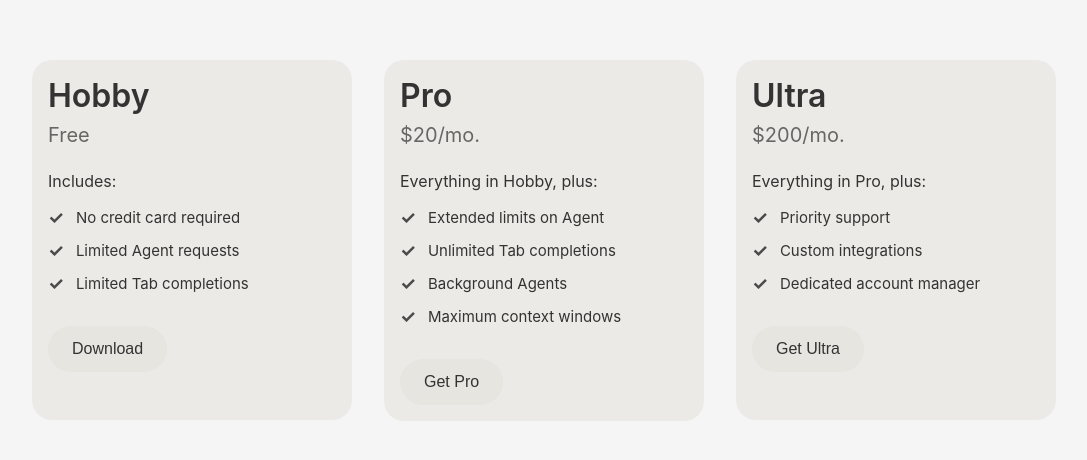
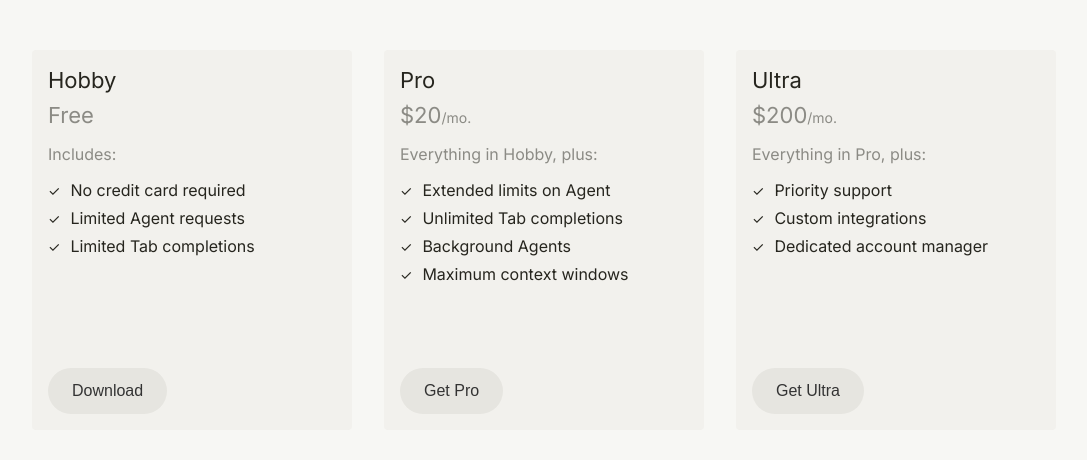
Before and after one commit to otaconn23/ai-bootcamp-first-lesson, a plain HTML site: page index.html in a window 1280 px wide. Shown: the part 160-620 px from the top of the page, without its empty margins (96-1183 px from the left). Drawn offline with Linux system fonts and the light colour scheme.

Commit message:
Styled UI Cards
Updated the style and layout of cards to match Cursor

```diff
--- a/index.html
+++ b/index.html
@@ -4,13 +4,19 @@
     <meta charset="UTF-8">
     <meta name="viewport" content="width=device-width, initial-scale=1.0">
     <title>Pricing Plans</title>
+    <link rel="preconnect" href="https://fonts.googleapis.com">
+    <link rel="preconnect" href="https://fonts.gstatic.com" crossorigin>
+    <link href="https://fonts.googleapis.com/css2?family=Inter:wght@400;500;600;700&display=swap" rel="stylesheet">
     <link rel="stylesheet" href="styles.css">
 </head>
 <body>
     <div class="cards-container">
         <div class="card">
-            <h1 class="card-title">Hobby</h1>
-            <p class="card-price">Free</p>
+            <div class="card-body">
+                <h3 class="card-title">Hobby</h3>
+                <p class="card-price">
+                    <span class="card-price-amount">Free</span>
+                </p>
                 <div class="card-content">
                     <p class="includes-text">Includes:</p>
                     <ul class="features-list">
@@ -28,11 +34,16 @@
                         </li>
                     </ul>
                 </div>
+            </div>
             <button class="download-button">Download</button>
         </div>
         <div class="card">
-            <h1 class="card-title">Pro</h1>
-            <p class="card-price">$20/mo.</p>
+            <div class="card-body">
+                <h3 class="card-title">Pro</h3>
+                <p class="card-price">
+                    <span class="card-price-amount">$20</span>
+                    <span class="card-price-frequency">/mo.</span>
+                </p>
                 <div class="card-content">
                     <p class="includes-text">Everything in Hobby, plus:</p>
                     <ul class="features-list">
@@ -54,11 +65,16 @@
                         </li>
                     </ul>
                 </div>
+            </div>
             <button class="download-button">Get Pro</button>
         </div>
         <div class="card">
-            <h1 class="card-title">Ultra</h1>
-            <p class="card-price">$200/mo.</p>
+            <div class="card-body">
+                <h3 class="card-title">Ultra</h3>
+                <p class="card-price">
+                    <span class="card-price-amount">$200</span>
+                    <span class="card-price-frequency">/mo.</span>
+                </p>
                 <div class="card-content">
                     <p class="includes-text">Everything in Pro, plus:</p>
                     <ul class="features-list">
@@ -76,6 +92,7 @@
                         </li>
                     </ul>
                 </div>
+            </div>
             <button class="download-button">Get Ultra</button>
         </div>
     </div>
--- a/styles.css
+++ b/styles.css
@@ -5,8 +5,8 @@
 }
 
 body {
-    font-family: -apple-system, BlinkMacSystemFont, 'Segoe UI', Roboto, Oxygen, Ubuntu, Cantarell, sans-serif;
-    background-color: #f5f5f5;
+    font-family: 'Inter', -apple-system, BlinkMacSystemFont, 'Segoe UI', sans-serif;
+    background-color: #f7f7f4;
     display: flex;
     justify-content: center;
     align-items: center;
@@ -24,35 +24,55 @@
 }
 
 .card {
-    background-color: #ebeae6;
-    border-radius: 20px;
+    display: flex;
+    flex-direction: column;
+    background-color: #f2f1ed;
+    border-radius: 4px;
     padding: 16px;
     width: 320px;
-    min-height: 360px;
+    min-height: 380px;
     flex-shrink: 0;
 }
 
+.card-body {
+    flex: 1;
+    display: flex;
+    flex-direction: column;
+}
+
 .card-title {
-    font-size: 32px;
-    font-weight: 600;
-    color: #333;
+    font-size: 22px;
+    line-height: 28px;
+    font-weight: 400;
+    color: #26251e;
     margin-bottom: 8px;
 }
 
 .card-price {
-    font-size: 20px;
-    color: #666;
-    margin-bottom: 24px;
+    font-size: 22px;
+    color: rgba(38, 37, 30, 0.5);
+    display: inline-flex;
+    align-items: baseline;
 }
 
+.card-price-amount {
+    font-size: 22px;
+    font-weight: 400;
+    color: rgba(38, 37, 30, 0.5);
+}
+
+.card-price-frequency {
+    font-size: 14px;
+    color: rgba(38, 37, 30, 0.5);
+}
 .card-content {
     margin-bottom: 32px;
 }
 
 .includes-text {
     font-size: 16px;
-    color: #333;
-    margin-bottom: 16px;
+    color: rgba(38, 37, 30, 0.5);
+    margin: 16px 0px;
 }
 
 .features-list {
@@ -63,19 +83,20 @@
 .features-list li {
     display: flex;
     align-items: center;
-    margin-bottom: 12px;
-    font-size: 15px;
-    color: #333;
+    margin-bottom: 8px;
+    font-size: 16px;
+    color: #26251e;
 }
 
 .checkmark {
-    color: #4a4a4a;
-    font-size: 18px;
-    margin-right: 12px;
-    font-weight: bold;
+    color: #26251e;
+    font-size: 14px;
+    margin-right: 10px;
+    font-weight: regular;
 }
 
 .download-button {
+    margin-top: auto;
     width: fit-content;
     background-color: #e6e5e0;
     border: none;
```
Lines whose indentation alone changed are shown as unchanged.
